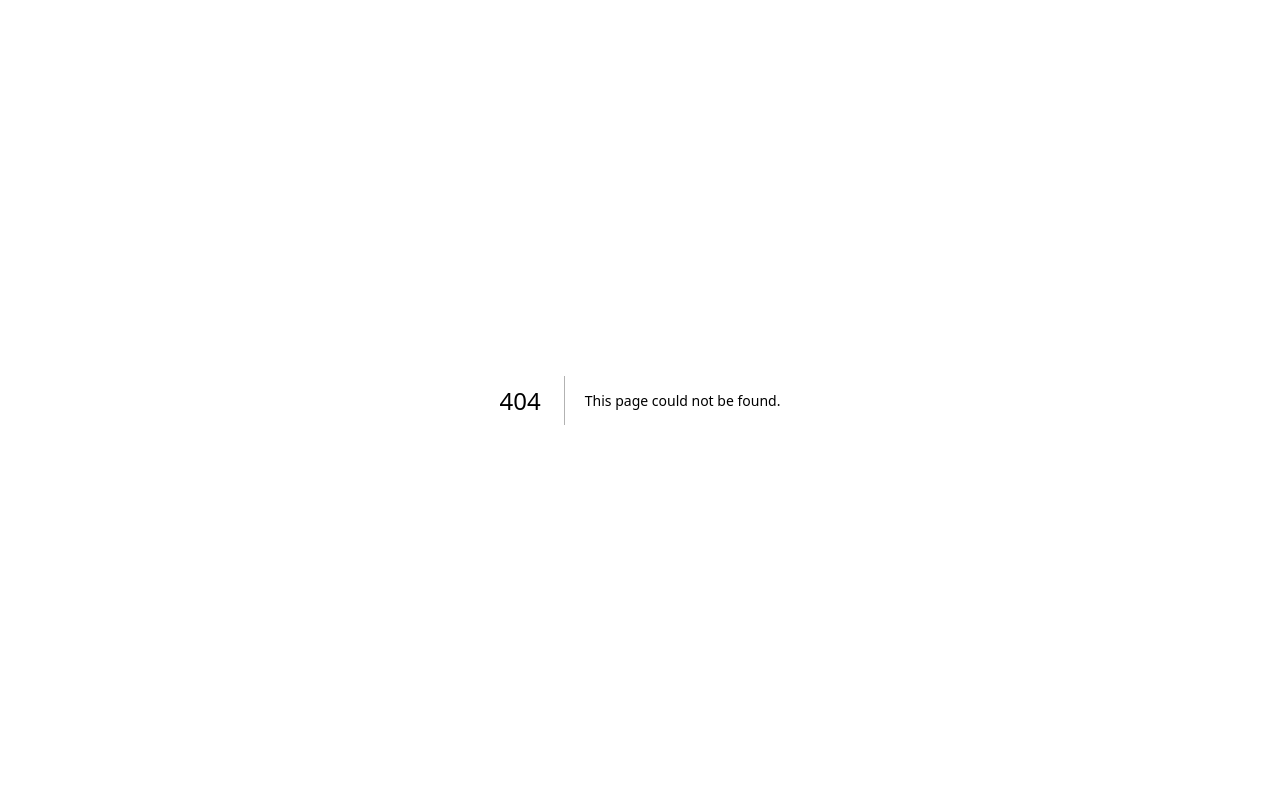
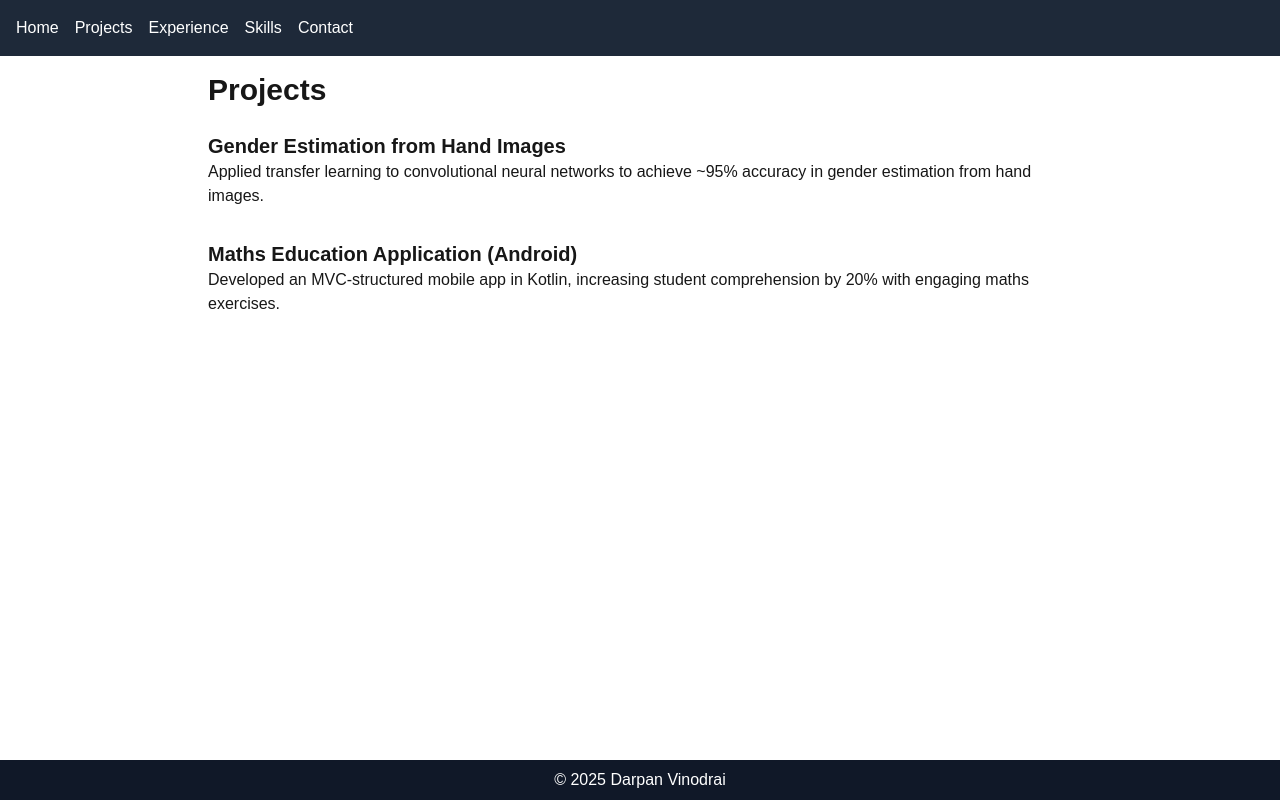
Before and after one commit to Federal2JZ/portfolio, a Next.js app: page /projects in a window 1280 px wide. Before the commit this address had no page. Built offline with nearby package versions, Linux system fonts and the light colour scheme.

Commit message:
Added homepage with CV summary and created projects page with first 2 projects

```diff
--- a/app/page.tsx
+++ b/app/page.tsx
@@ -6,6 +6,15 @@ export default function Home() {
       <h1 className="text-4xl font-bold text-center mt-10">
         Welcome to my Portfolio
       </h1>
+      <section className="max-w-3xl mx-auto text-center mt-20 px-4">
+        <h1 className="text-5xl font-bold mb-4">Darpan Vinodrai</h1>
+        <p className="text-lg text-gray-700">
+          Recent Computer Science graduate from De Montfort University with
+          First-Class Honours. Skilled in programming, cybersecurity, and
+          cloud engineering with Microsoft Azure. Passionate about building
+          innovative solutions to solve real-world problems.
+        </p>
+      </section>
     </Layout>
   );
 }
--- /dev/null
+++ b/app/projects/page.tsx
@@ -0,0 +1,21 @@
+import Layout from "@/components/Layout";
+
+export default function Projects() {
+  return (
+    <Layout>
+      <div className="max-w-4xl mx-auto p-4">
+        <h1 className="text-3xl font-bold mb-6">Projects</h1>
+
+        <div className="mb-8">
+          <h2 className="text-xl font-semibold">Gender Estimation from Hand Images</h2>
+          <p>Applied transfer learning to convolutional neural networks to achieve ~95% accuracy in gender estimation from hand images.</p>
+        </div>
+
+        <div className="mb-8">
+          <h2 className="text-xl font-semibold">Maths Education Application (Android)</h2>
+          <p>Developed an MVC-structured mobile app in Kotlin, increasing student comprehension by 20% with engaging maths exercises.</p>
+        </div>
+      </div>
+    </Layout>
+  );
+}
```
